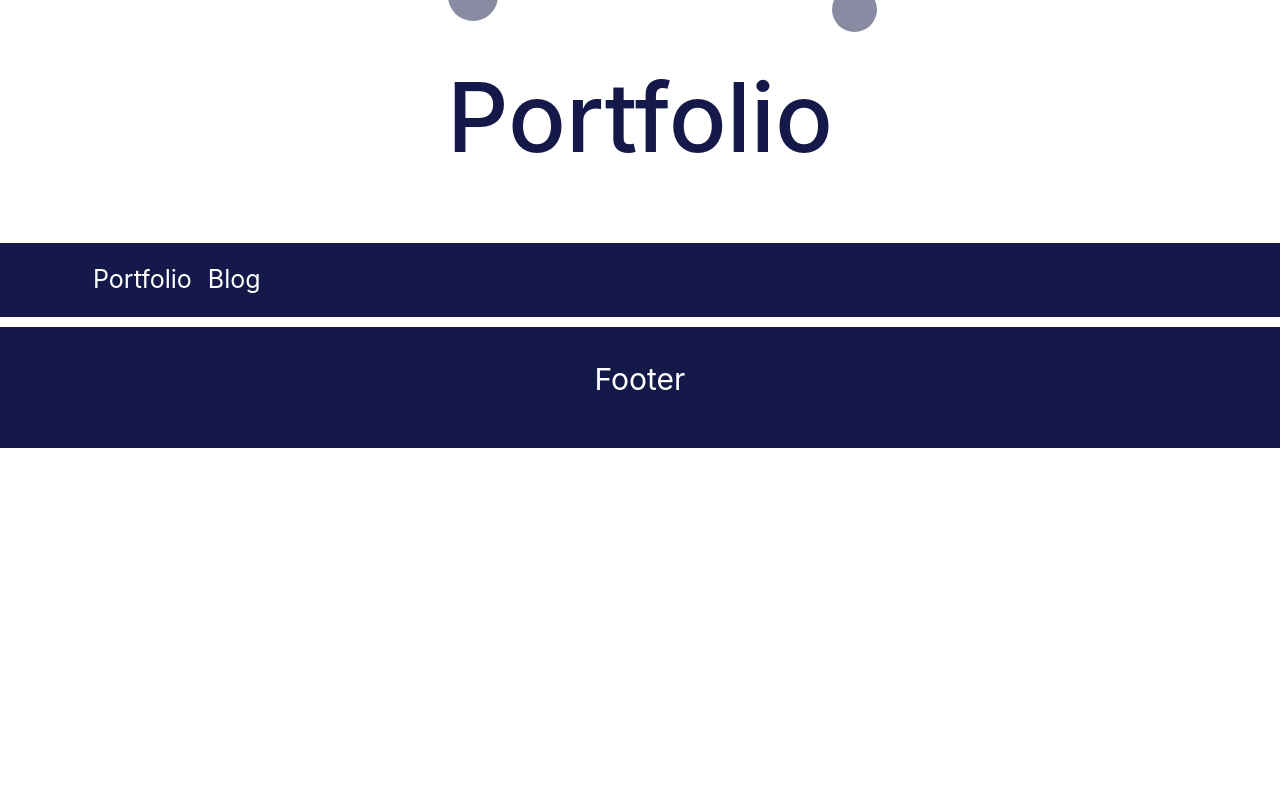
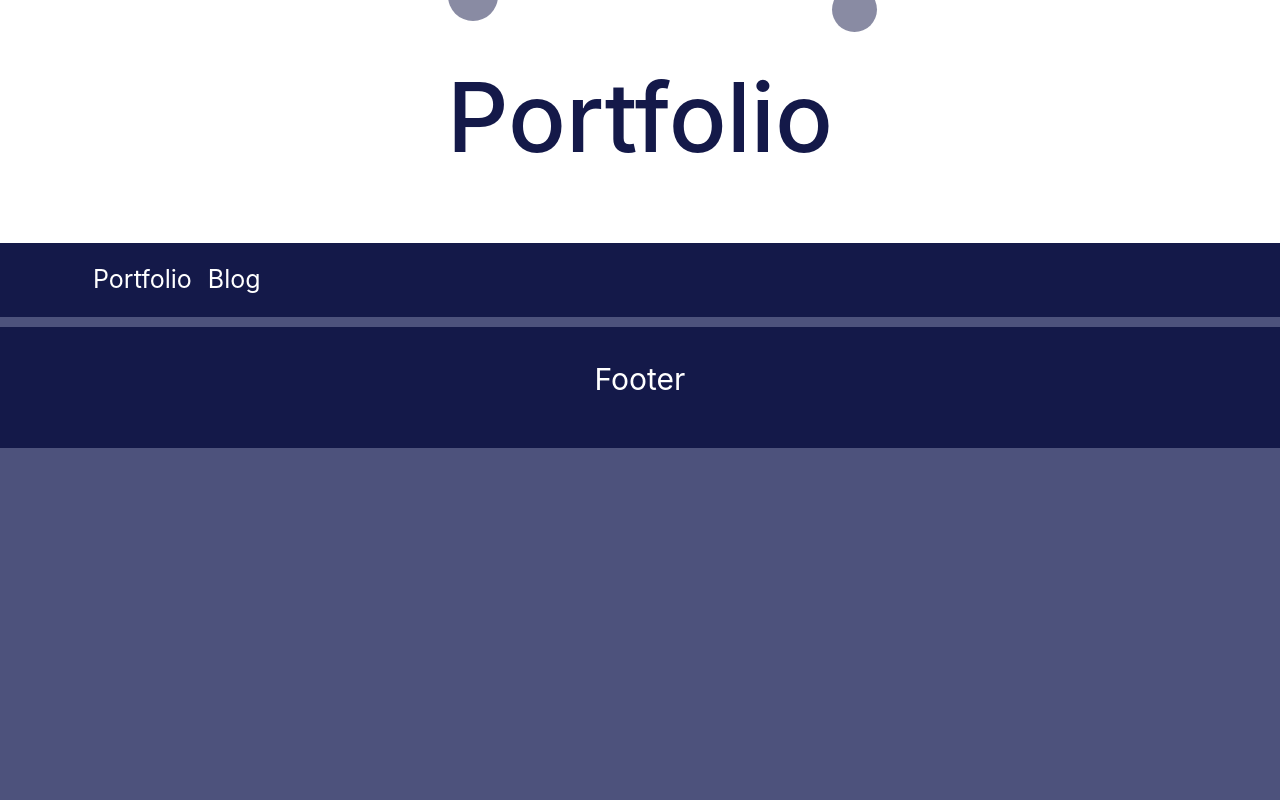
Before and after one commit to olsonja88/Johnolson.dev, a Django app: page /projects/ in a window 1280 px wide. Run offline with Django 4.2, Linux system fonts and the light colour scheme; data that the repository does not hold is empty.

Commit message:
Feat: Add body tag to base.html, add background-color in projects_styles.css for body.

```diff
--- a/jodev_website/templates/base.html
+++ b/jodev_website/templates/base.html
@@ -12,10 +12,12 @@
 {% block navbar %}
 {% endblock navbar %}
 
-<!--Page content-->
-<div class="container">
-    {% block page_content %}{% endblock %}
-</div>
+<body>
+  <!--Page content-->
+  <div class="container">
+      {% block page_content %}{% endblock %}
+  </div>
+</body>
 
 <!--Footer-->
 <div class="footer">
--- a/jodev_website/templates/project_index.html
+++ b/jodev_website/templates/project_index.html
@@ -57,7 +57,7 @@
                 <p class="card-text">{{ project.description }}</p>
                 <a href="{% url 'project_detail' project.pk %}"
                     class = "btn btn-primary">
-                     Read More
+                    Read More
                 </a>
             </div>
         </div>
--- a/projects/static/projects_styles.css
+++ b/projects/static/projects_styles.css
@@ -1,3 +1,8 @@
+/* Body, everything below navbar */
+body {
+  background-color: #4d527c;
+}
+
 /* Main header parent */
 .main-header {
   padding: 60px; /* some padding */
@@ -136,10 +141,6 @@
 }
 
 /* Page_content */
-#bs-content-override .mb-2 {
-  background-color: #9b9dac;
-}
-
 #bs-content-override a {
   border: none;
   background-color: #141949;
```
